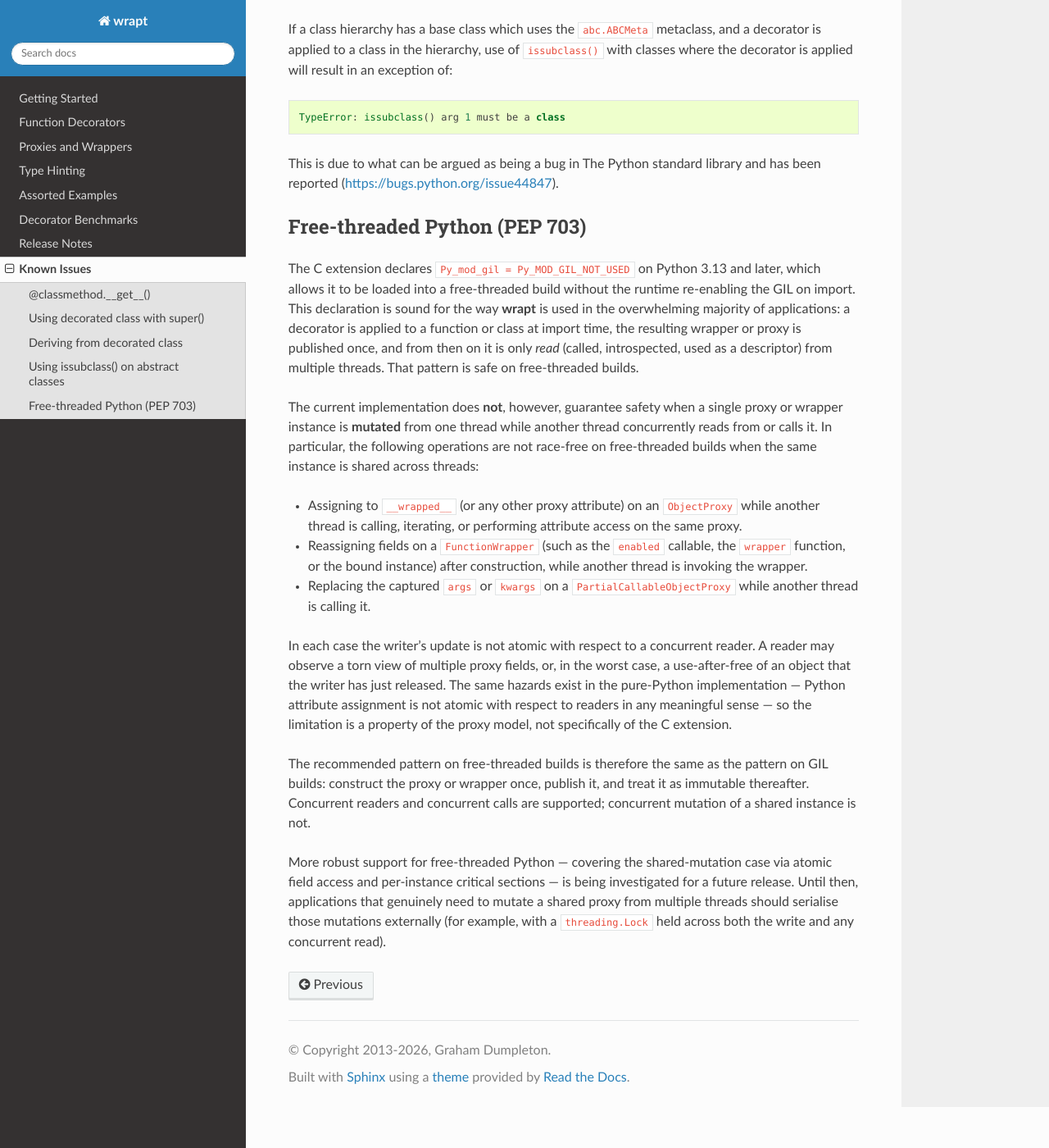
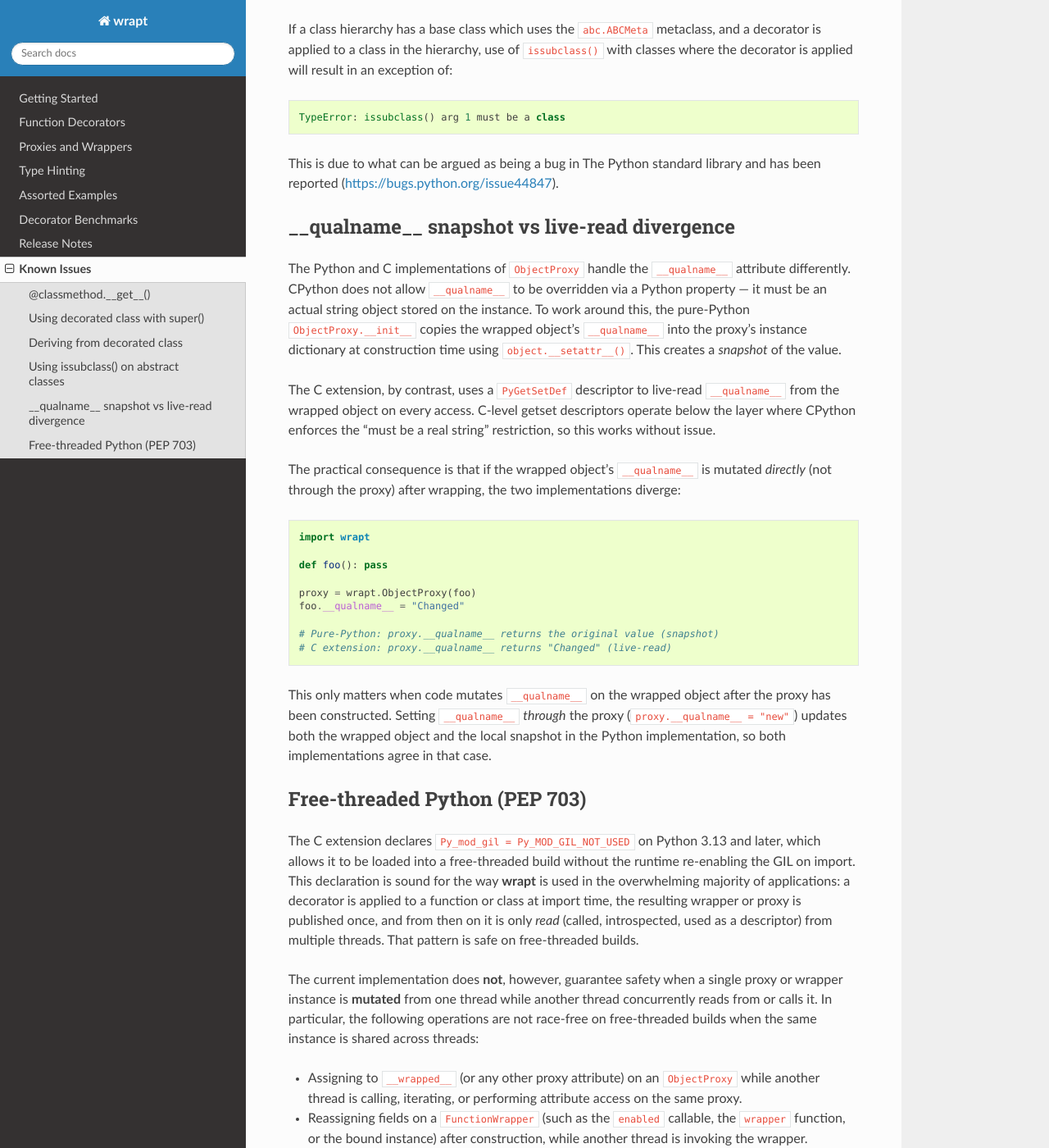
Before and after one commit to GrahamDumpleton/wrapt, a Sphinx documentation site: the page built from docs/issues.rst, in a window 1280 px wide and 1400 px high, scrolled down 1795 px. Shown: the whole window at 82% size. Built offline with Sphinx 7.4.7 and the Read the Docs theme 3.1.0, drawn with Linux system fonts in a browser that asks for light colours.

Commit message:
Document __qualname__ snapshot vs live-read divergence between Python and C implementations in known issues.

```diff
--- a/docs/issues.rst
+++ b/docs/issues.rst
@@ -101,6 +101,44 @@ an exception of:
 This is due to what can be argued as being a bug in The Python standard
 library and has been reported (https://bugs.python.org/issue44847).
 
+\_\_qualname\_\_ snapshot vs live-read divergence
+--------------------------------------------------
+
+The Python and C implementations of ``ObjectProxy`` handle the
+``__qualname__`` attribute differently. CPython does not allow
+``__qualname__`` to be overridden via a Python property — it must be an
+actual string object stored on the instance. To work around this, the
+pure-Python ``ObjectProxy.__init__`` copies the wrapped object's
+``__qualname__`` into the proxy's instance dictionary at construction
+time using ``object.__setattr__()``. This creates a *snapshot* of the
+value.
+
+The C extension, by contrast, uses a ``PyGetSetDef`` descriptor to
+live-read ``__qualname__`` from the wrapped object on every access.
+C-level getset descriptors operate below the layer where CPython
+enforces the "must be a real string" restriction, so this works without
+issue.
+
+The practical consequence is that if the wrapped object's ``__qualname__``
+is mutated *directly* (not through the proxy) after wrapping, the two
+implementations diverge::
+
+    import wrapt
+
+    def foo(): pass
+
+    proxy = wrapt.ObjectProxy(foo)
+    foo.__qualname__ = "Changed"
+
+    # Pure-Python: proxy.__qualname__ returns the original value (snapshot)
+    # C extension: proxy.__qualname__ returns "Changed" (live-read)
+
+This only matters when code mutates ``__qualname__`` on the wrapped
+object after the proxy has been constructed. Setting ``__qualname__``
+*through* the proxy (``proxy.__qualname__ = "new"``) updates both the
+wrapped object and the local snapshot in the Python implementation, so
+both implementations agree in that case.
+
 Free-threaded Python (PEP 703)
 ------------------------------
 
```
